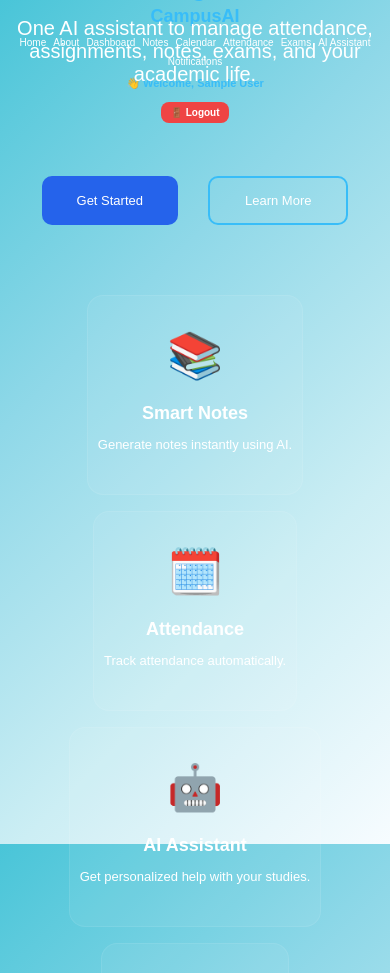
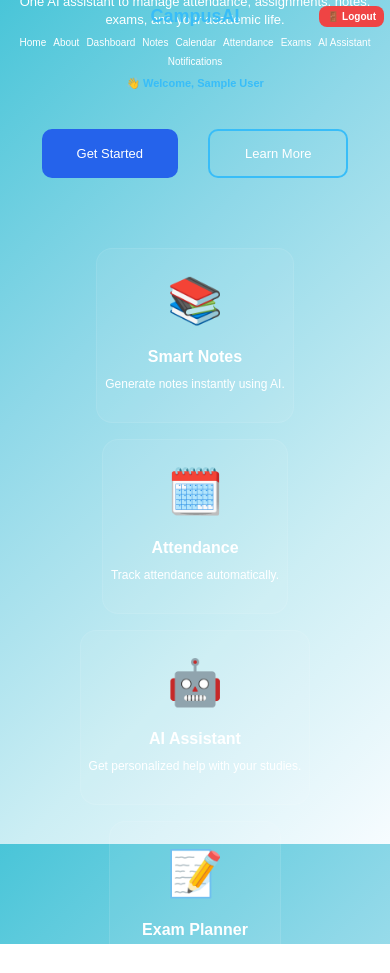
Before and after one commit to kapilsingh-01/CampusAI, a React (Vite) app: page / in a window 390 px wide. After the commit the page ends 944 px from the top, so only its background shows below. Built offline with nearby package versions, Linux system fonts and the light colour scheme; no server answers; sample sign-in values are in the browser's storage.

Commit message:
Fix mobile home page and logout position

```diff
--- a/src/index.css
+++ b/src/index.css
@@ -3439,3 +3439,139 @@ iframe {
     }
 
 }
+
+/* =========================================================
+   HOME PAGE - MOBILE FINAL FIX
+   ========================================================= */
+
+@media (max-width: 768px) {
+
+    /* Home page ko compact rakho */
+    .home,
+    .home-page {
+        width: 100%;
+        max-width: 100%;
+        padding: 8px 8px 20px;
+        margin: 0;
+        box-sizing: border-box;
+    }
+
+    /* Hero section compact */
+    .hero {
+        width: 100%;
+        max-width: 100%;
+        padding: 10px 6px;
+        margin: 0 auto 12px;
+        box-sizing: border-box;
+    }
+
+    .hero h1 {
+        font-size: 28px;
+        line-height: 1.15;
+        margin: 5px 0;
+    }
+
+    .hero p {
+        font-size: 14px;
+        line-height: 1.4;
+        margin: 5px 0 10px;
+    }
+
+    /* Feature cards */
+    .features-grid,
+    .feature-grid {
+        width: 100%;
+        gap: 10px;
+        margin: 0;
+    }
+
+    .feature-card {
+        width: 100%;
+        height: 190px !important;
+        min-height: 190px !important;
+        padding: 14px 10px !important;
+        box-sizing: border-box;
+    }
+
+    .feature-card h2,
+    .feature-card h3 {
+        font-size: 18px;
+        margin: 5px 0;
+    }
+
+    .feature-card p {
+        font-size: 13px;
+        margin: 5px 0;
+    }
+
+
+    /* =====================================================
+       LOGOUT - TOP RIGHT ON MOBILE
+       ===================================================== */
+
+    .logout-btn {
+        position: absolute;
+        top: 8px;
+        right: 8px;
+        z-index: 1000;
+
+        padding: 6px 10px;
+        font-size: 11px;
+        border-radius: 8px;
+        margin: 0;
+    }
+
+    /* Navbar needs to be the reference point */
+    .navbar {
+        position: relative;
+    }
+
+}
+
+
+/* =========================================================
+   VERY SMALL PHONES
+   ========================================================= */
+
+@media (max-width: 480px) {
+
+    .home,
+    .home-page {
+        padding: 6px 6px 16px;
+    }
+
+    .hero {
+        padding: 8px 5px;
+    }
+
+    .hero h1 {
+        font-size: 24px;
+    }
+
+    .hero p {
+        font-size: 13px;
+    }
+
+    .feature-card {
+        height: 175px !important;
+        min-height: 175px !important;
+        padding: 11px 8px !important;
+    }
+
+    .feature-card h2,
+    .feature-card h3 {
+        font-size: 16px;
+    }
+
+    .feature-card p {
+        font-size: 12px;
+    }
+
+    .logout-btn {
+        top: 6px;
+        right: 6px;
+        padding: 5px 8px;
+        font-size: 10px;
+    }
+
+}
```
